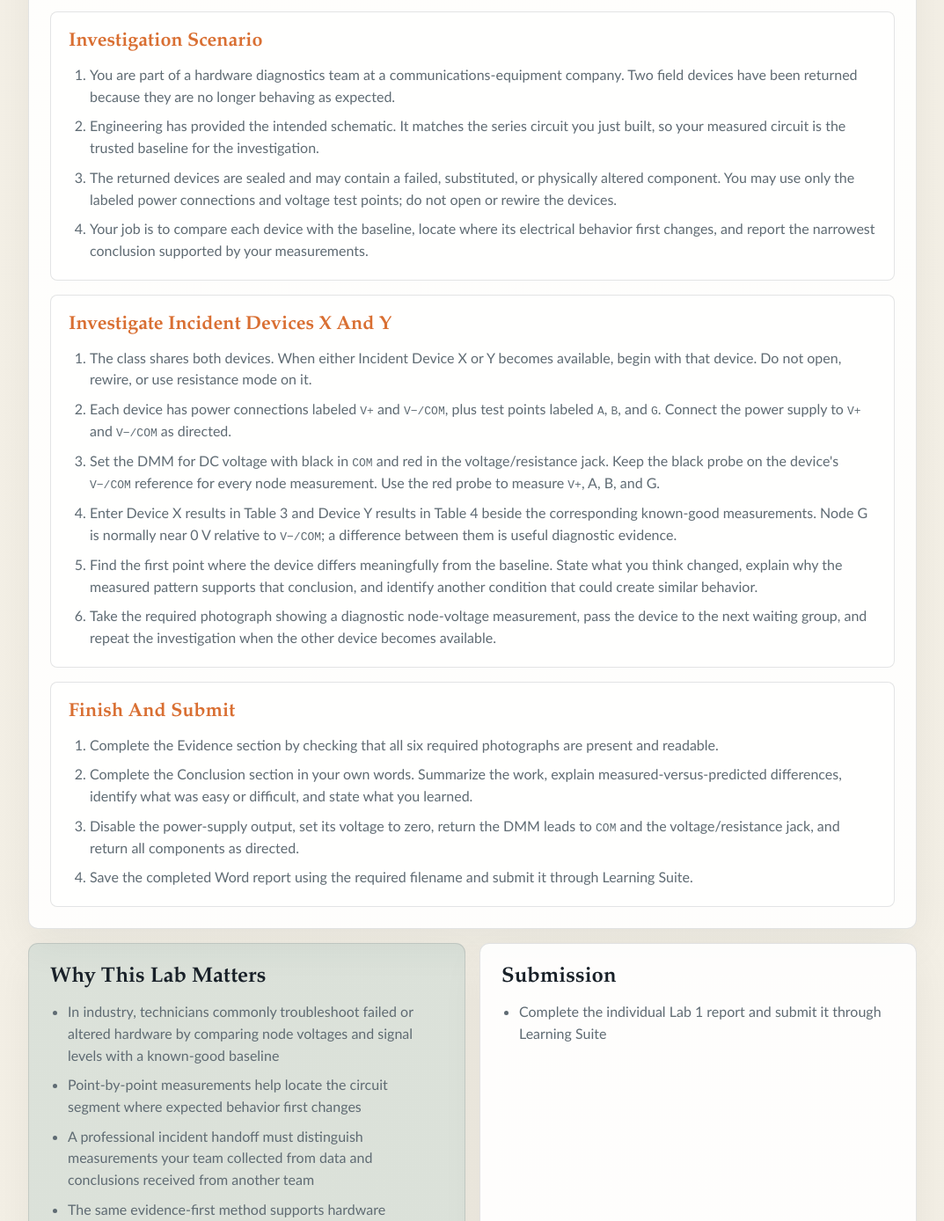
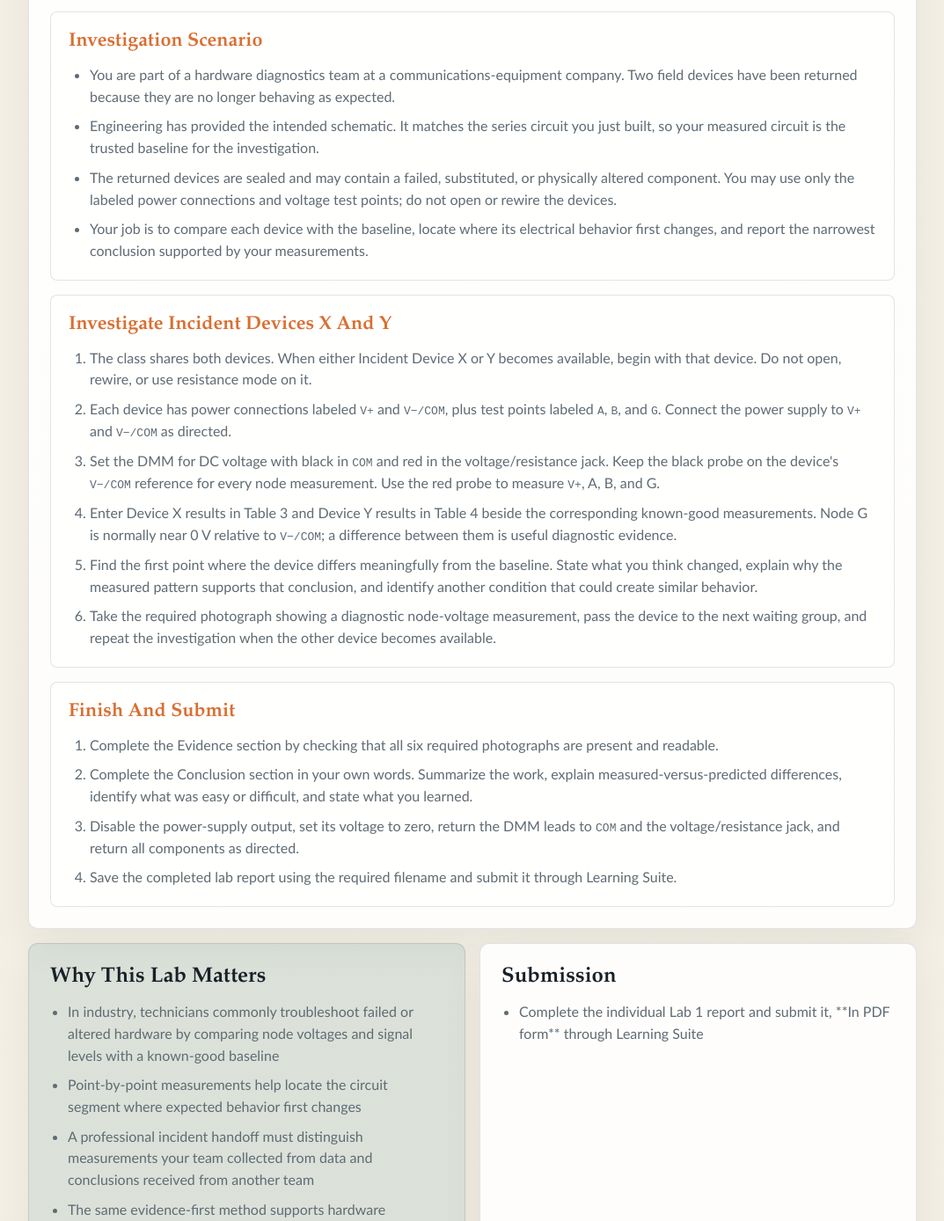
Before and after one commit to cyber-327/cyber-327.github.io, a plain HTML site: page labs/lab-01/index.html in a window 1280 px wide. Shown: the part 6398-7786 px from the top of the page at 88% size, without its empty margins (103-1176 px from the left). Drawn offline with Linux system fonts and the light colour scheme.

Commit message:
Update Lab1

```diff
--- a/labs/lab-01/index.html
+++ b/labs/lab-01/index.html
@@ -188,12 +188,12 @@
       </section>
       <section class="walkthrough-stage">
         <h3>Investigation Scenario</h3>
-          <ol class="walkthrough-list">
+          <ul class="walkthrough-list">
             <li>You are part of a hardware diagnostics team at a communications-equipment company. Two field devices have been returned because they are no longer behaving as expected.</li>
             <li>Engineering has provided the intended schematic. It matches the series circuit you just built, so your measured circuit is the trusted baseline for the investigation.</li>
             <li>The returned devices are sealed and may contain a failed, substituted, or physically altered component. You may use only the labeled power connections and voltage test points; do not open or rewire the devices.</li>
             <li>Your job is to compare each device with the baseline, locate where its electrical behavior first changes, and report the narrowest conclusion supported by your measurements.</li>
-          </ol>
+          </ul>
       </section>
       <section class="walkthrough-stage">
         <h3>Investigate Incident Devices X And Y</h3>
@@ -212,7 +212,7 @@
             <li>Complete the Evidence section by checking that all six required photographs are present and readable.</li>
             <li>Complete the Conclusion section in your own words. Summarize the work, explain measured-versus-predicted differences, identify what was easy or difficult, and state what you learned.</li>
             <li>Disable the power-supply output, set its voltage to zero, return the DMM leads to <code>COM</code> and the voltage/resistance jack, and return all components as directed.</li>
-            <li>Save the completed Word report using the required filename and submit it through Learning Suite.</li>
+            <li>Save the completed lab report using the required filename and submit it through Learning Suite.</li>
           </ol>
       </section>
     </section>
@@ -230,7 +230,7 @@
       <section class="content-panel submission-panel">
         <h2>Submission</h2>
         <ul class="deliverables">
-          <li>Complete the individual Lab 1 report and submit it through Learning Suite</li>
+          <li>Complete the individual Lab 1 report and submit it, **In PDF form** through Learning Suite</li>
         </ul>
       </section>
     </div>
```
Also changed, not shown: 1 other file.
